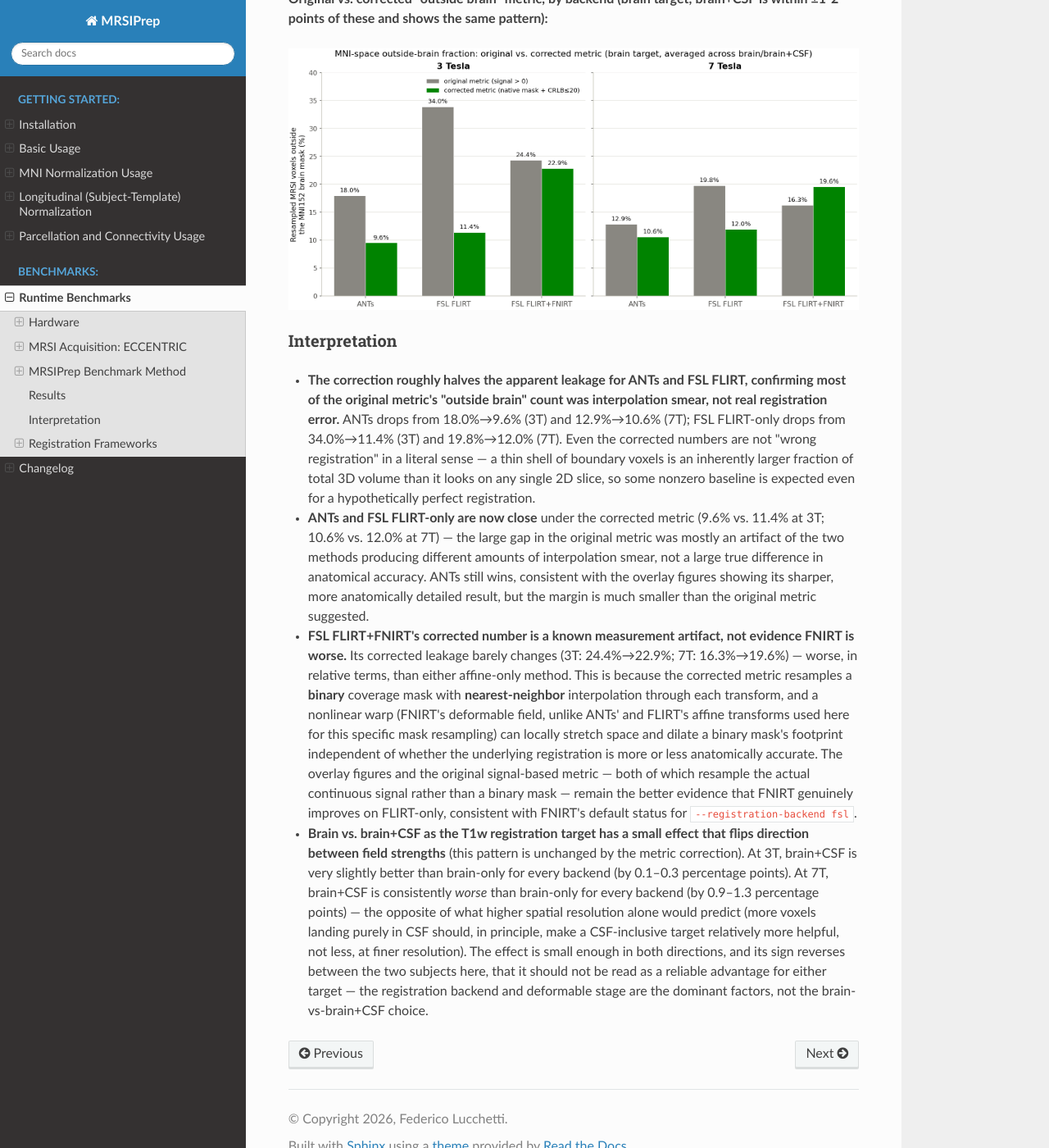
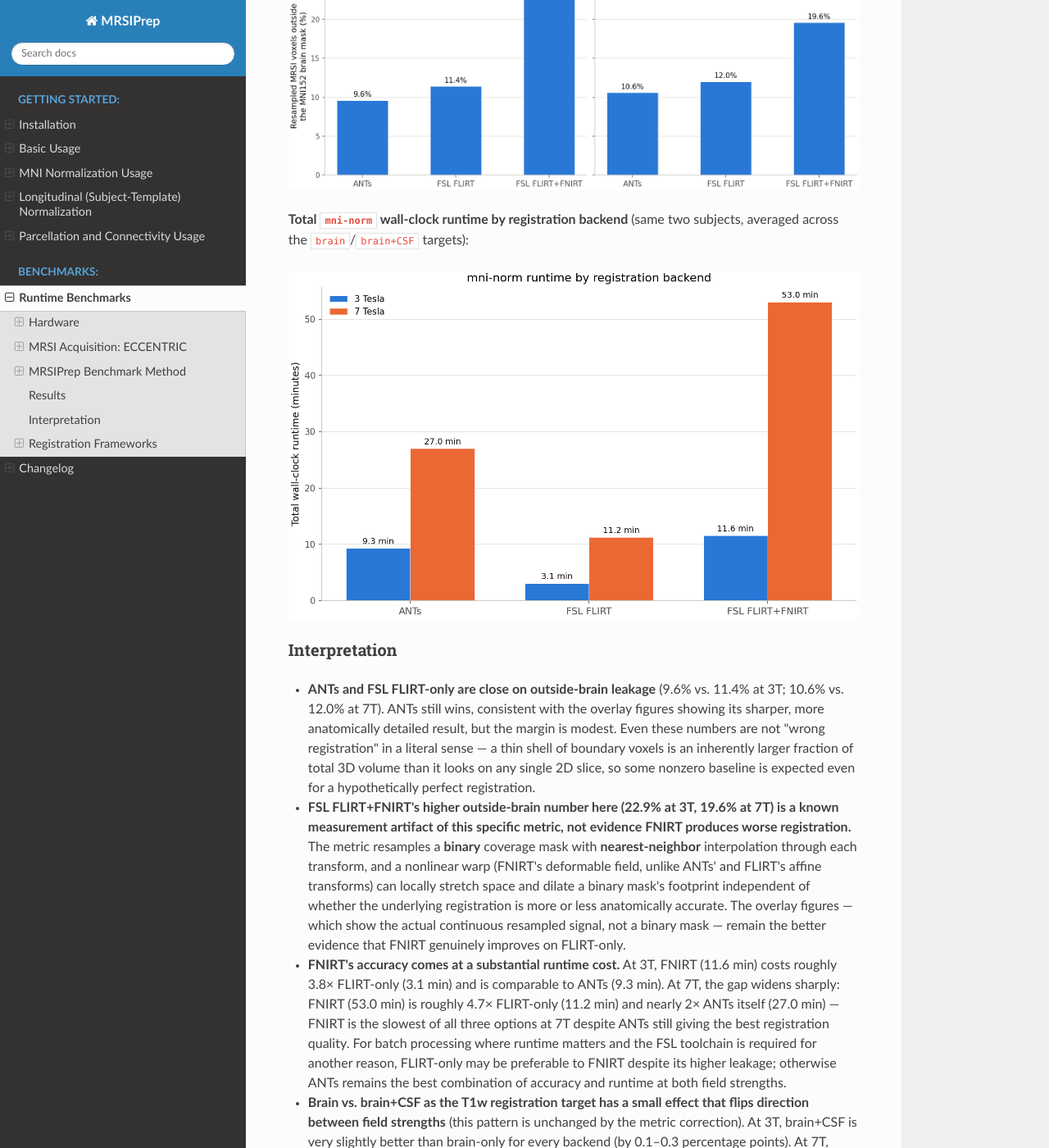
Before and after one commit to MRSI-Psychosis-UP/MRSIPrep, a Sphinx documentation site: the page built from docs/benchmarks.md, in a window 1280 px wide and 1400 px high, scrolled down 6156 px. Shown: the whole window at 82% size. Built offline with Sphinx 7.4.7 and the Read the Docs theme 3.1.0, drawn with Linux system fonts in a browser that asks for light colours; some of the changed text lies outside the part shown.

Commit message:
Simplify registration-benchmark docs to the corrected metric plus a runtime comparison
Drop the original-vs-corrected framing now that the corrected (native
mask + CRLB<=20) metric is validated; show only that figure, and add a
wall-clock runtime comparison (ANTs vs FSL FLIRT vs FSL FLIRT+FNIRT,
3T vs 7T) directly below it. Bump to v1.5.5.

```diff
--- a/docs/benchmarks.md
+++ b/docs/benchmarks.md
@@ -140,30 +140,22 @@ the same 3 Tesla and 7 Tesla subjects used above, varying
 `experiments/registration_backend_benchmark.py` (not published; internal
 validation script).
 
-**Two versions of the "outside brain" metric are reported below, because
-the first version turned out to be a misleading measure of registration
-quality on its own:**
+**"Covered"** is defined as: the native-resolution MRSI acquisition
+brainmask (mrsiprep's own real coverage mask, not a signal threshold),
+resampled with **nearest-neighbor** interpolation (which cannot invent
+smeared boundary values the way linear/spline interpolation does), **and**
+requiring the resampled CRLB map ≤ 20 (mrsiprep's own default
+`--crlb-max`, its existing per-voxel quality criterion) at that location —
+only voxels passing both conditions count as real, quantifiable MRSI
+coverage. (An earlier version of this metric used "resampled signal
+nonzero" as the coverage criterion, which overstated leakage by counting
+linear/spline interpolation smear at the boundary as coverage; the
+mask+CRLB definition above avoids that.)
 
-- **Original metric**: "covered" = wherever the resampled reference
-  metabolite (CrPCr) signal map is nonzero. This overstates leakage,
-  because resampling a coarse (~5mm/~3.4mm) native MRSI grid onto a fine
-  1mm MNI grid via linear/spline interpolation smears real signal a
-  little past its true edge — those smeared near-zero residual voxels
-  still count as "signal," inflating the outside-brain count with
-  interpolation artifacts rather than genuine registration error.
-- **Corrected metric**: "covered" = the native-resolution MRSI acquisition
-  brainmask (mrsiprep's own real coverage mask, not a signal threshold),
-  resampled with **nearest-neighbor** interpolation (which cannot invent
-  smeared boundary values the way linear/spline interpolation does), **and**
-  requiring the resampled CRLB map ≤ 20 (mrsiprep's own default
-  `--crlb-max`, its existing per-voxel quality criterion) at that location.
-  Only voxels passing both conditions count as real, quantifiable MRSI
-  coverage.
-
-Both are computed against the same three reference masks: the T1w
-brain-only mask, the T1w brain+CSF mask, and the MNI152 template's own
-standard brain mask (in MNI space) — counting how many "covered" voxels
-fall **outside** each reference mask.
+This is computed against three reference masks: the T1w brain-only mask,
+the T1w brain+CSF mask, and the MNI152 template's own standard brain mask
+(in MNI space) — counting how many "covered" voxels fall **outside** each
+reference mask.
 
 ### Results
 
@@ -186,46 +178,50 @@ leaked beyond the true brain boundary during registration — visible here
 for both FSL variants at both field strengths, most noticeably as a
 coarser, less anatomically detailed outer edge than ANTs produces.
 
-**Original vs. corrected "outside brain" metric, by backend (brain
-target; brain+CSF is within ±1-2 points of these and shows the same
-pattern):**
+**Resampled MRSI voxels falling outside the MNI152 brain mask, by
+backend (brain target; brain+CSF is within ±1-2 points of these and shows
+the same pattern):**
 
-![Bar chart: original (signal>0) vs. corrected (native mask + CRLB<=20) percentage of resampled MRSI voxels outside the MNI152 brain mask, by registration backend, faceted by 3 Tesla vs 7 Tesla](figures/registration_backend_mni_outside_comparison.png)
+![Bar chart: percentage of resampled MRSI voxels outside the MNI152 brain mask, by registration backend, faceted by 3 Tesla vs 7 Tesla](figures/registration_backend_mni_outside_comparison.png)
+
+**Total `mni-norm` wall-clock runtime by registration backend** (same two
+subjects, averaged across the `brain`/`brain+CSF` targets):
+
+![Bar chart: total mni-norm runtime in minutes, by registration backend (ANTs, FSL FLIRT, FSL FLIRT+FNIRT), for 3 Tesla vs 7 Tesla](figures/registration_backend_runtime.png)
 
 ### Interpretation
 
-* **The correction roughly halves the apparent leakage for ANTs and FSL
-  FLIRT, confirming most of the original metric's "outside brain" count
-  was interpolation smear, not real registration error.** ANTs drops from
-  18.0%→9.6% (3T) and 12.9%→10.6% (7T); FSL FLIRT-only drops from
-  34.0%→11.4% (3T) and 19.8%→12.0% (7T). Even the corrected numbers are
-  not "wrong registration" in a literal sense — a thin shell of boundary
-  voxels is an inherently larger fraction of total 3D volume than it
-  looks on any single 2D slice, so some nonzero baseline is expected even
-  for a hypothetically perfect registration.
+* **ANTs and FSL FLIRT-only are close on outside-brain leakage** (9.6% vs.
+  11.4% at 3T; 10.6% vs. 12.0% at 7T). ANTs still wins, consistent with
+  the overlay figures showing its sharper, more anatomically detailed
+  result, but the margin is modest. Even these numbers are not "wrong
+  registration" in a literal sense — a thin shell of boundary voxels is an
+  inherently larger fraction of total 3D volume than it looks on any
+  single 2D slice, so some nonzero baseline is expected even for a
+  hypothetically perfect registration.
 
-* **ANTs and FSL FLIRT-only are now close** under the corrected metric
-  (9.6% vs. 11.4% at 3T; 10.6% vs. 12.0% at 7T) — the large gap in the
-  original metric was mostly an artifact of the two methods producing
-  different amounts of interpolation smear, not a large true difference
-  in anatomical accuracy. ANTs still wins, consistent with the overlay
-  figures showing its sharper, more anatomically detailed result, but the
-  margin is much smaller than the original metric suggested.
-
-* **FSL FLIRT+FNIRT's corrected number is a known measurement artifact,
-  not evidence FNIRT is worse.** Its corrected leakage barely changes (3T:
-  24.4%→22.9%; 7T: 16.3%→19.6%) — worse, in relative terms, than either
-  affine-only method. This is because the corrected metric resamples a
+* **FSL FLIRT+FNIRT's higher outside-brain number here (22.9% at 3T,
+  19.6% at 7T) is a known measurement artifact of this specific metric,
+  not evidence FNIRT produces worse registration.** The metric resamples a
   **binary** coverage mask with **nearest-neighbor** interpolation through
   each transform, and a nonlinear warp (FNIRT's deformable field, unlike
-  ANTs' and FLIRT's affine transforms used here for this specific mask
-  resampling) can locally stretch space and dilate a binary mask's
-  footprint independent of whether the underlying registration is more or
-  less anatomically accurate. The overlay figures and the original
-  signal-based metric — both of which resample the actual continuous
-  signal rather than a binary mask — remain the better evidence that
-  FNIRT genuinely improves on FLIRT-only, consistent with FNIRT's default
-  status for `--registration-backend fsl`.
+  ANTs' and FLIRT's affine transforms) can locally stretch space and
+  dilate a binary mask's footprint independent of whether the underlying
+  registration is more or less anatomically accurate. The overlay figures
+  — which show the actual continuous resampled signal, not a binary mask
+  — remain the better evidence that FNIRT genuinely improves on
+  FLIRT-only.
+
+* **FNIRT's accuracy comes at a substantial runtime cost.** At 3T, FNIRT
+  (11.6 min) costs roughly 3.8× FLIRT-only (3.1 min) and is comparable to
+  ANTs (9.3 min). At 7T, the gap widens sharply: FNIRT (53.0 min) is
+  roughly 4.7× FLIRT-only (11.2 min) and nearly 2× ANTs itself (27.0 min)
+  — FNIRT is the slowest of all three options at 7T despite ANTs still
+  giving the best registration quality. For batch processing where
+  runtime matters and the FSL toolchain is required for another reason,
+  FLIRT-only may be preferable to FNIRT despite its higher leakage;
+  otherwise ANTs remains the best combination of accuracy and runtime at
+  both field strengths.
 
 * **Brain vs. brain+CSF as the T1w registration target has a small effect
   that flips direction between field strengths** (this pattern is
--- a/pyproject.toml
+++ b/pyproject.toml
@@ -4,7 +4,7 @@ build-backend = "setuptools.build_meta"
 
 [project]
 name = "mrsiprep"
-version = "1.5.4"
+version = "1.5.5"
 description = "BIDS-like preprocessing pipeline for quantified whole-brain MRSI derivatives"
 readme = "README.md"
 requires-python = ">=3.9"
```
Also changed, not shown: README.md (+1 -1 lines), docs/changelog.md (+11 -0 lines), docs/index.md (+1 -1 lines), docs/figures/registration_backend_mni_outside_comparison.png, docs/figures/registration_backend_runtime.png (added), 1 other file.
